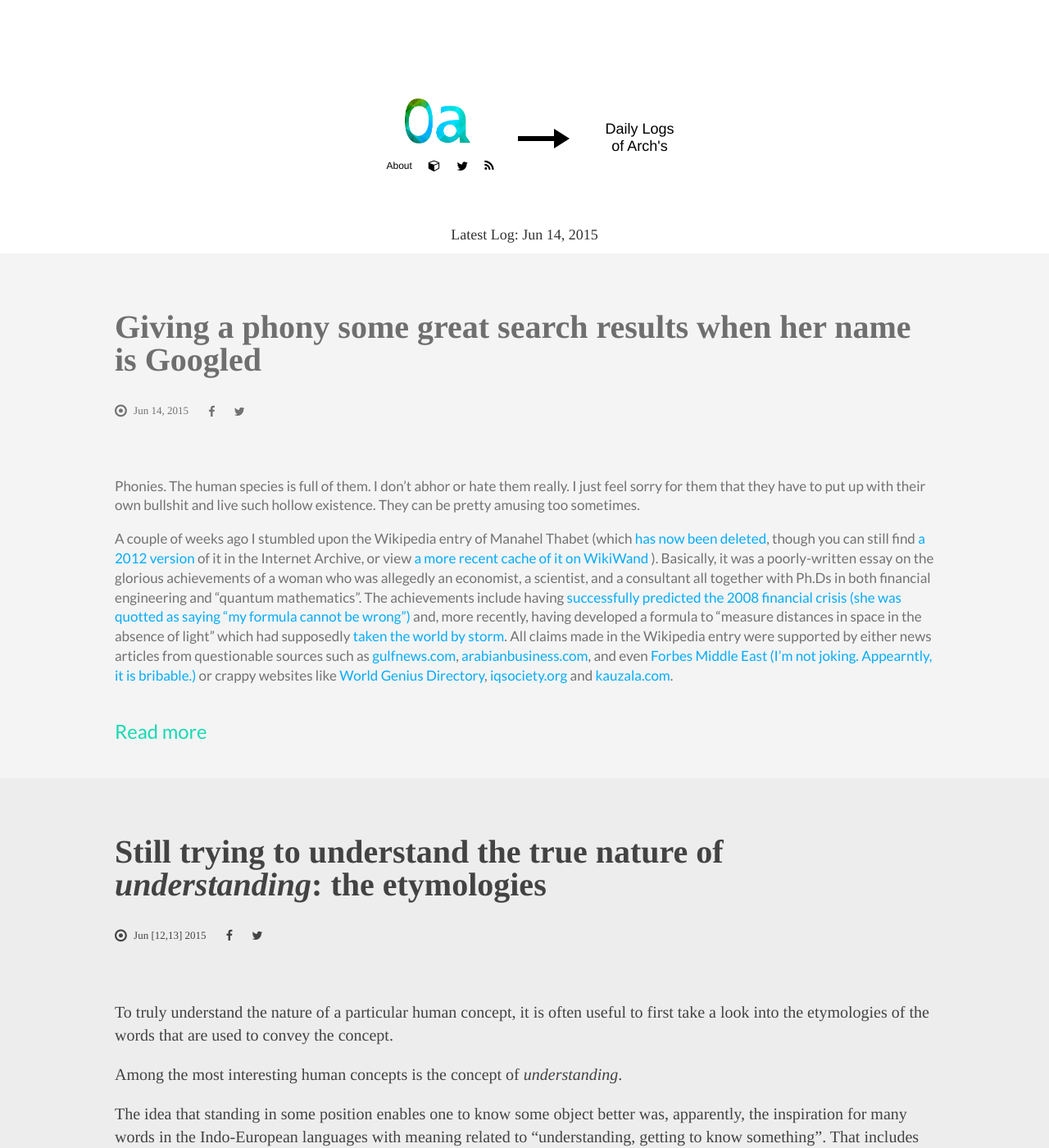
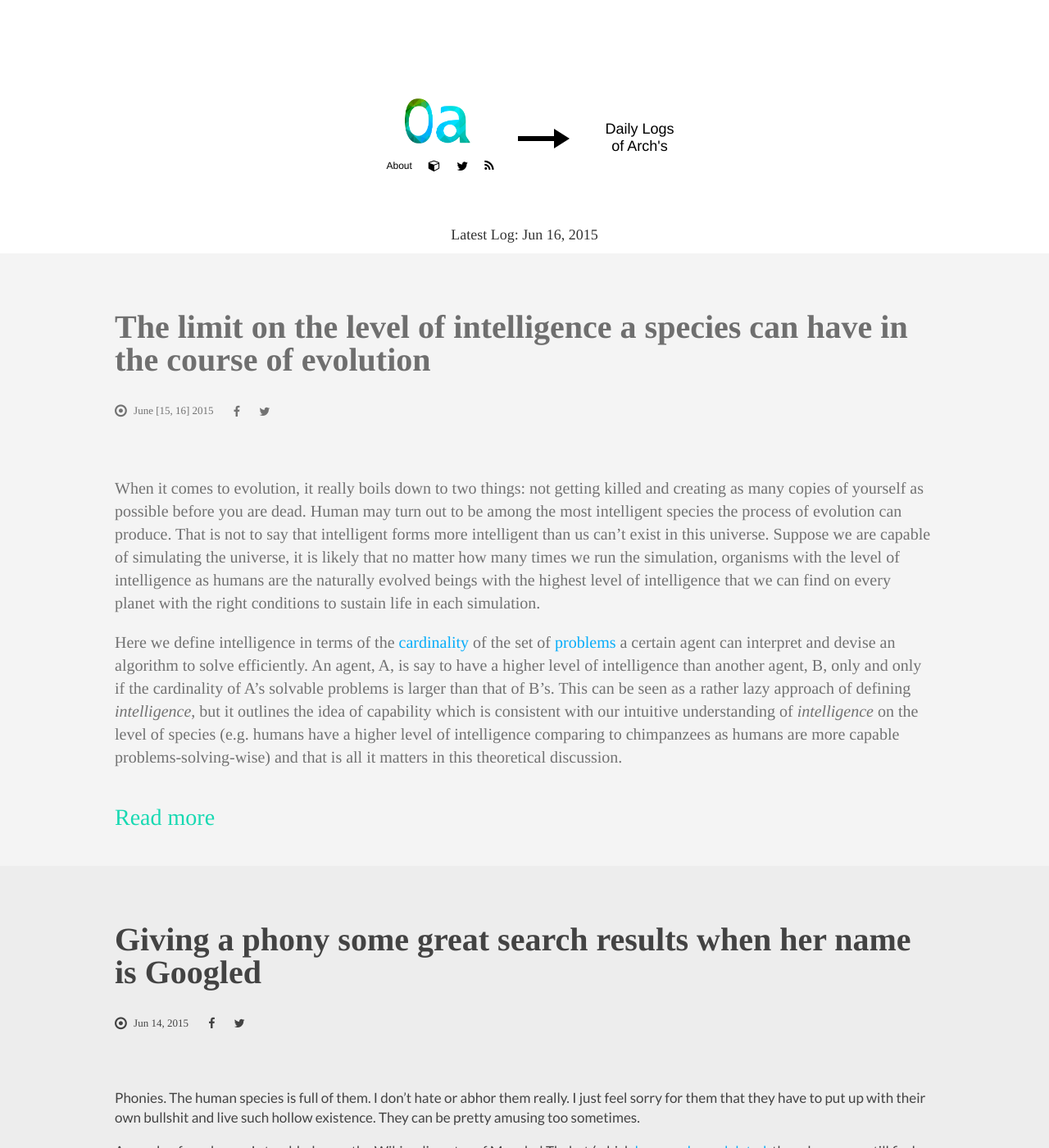
Before and after one commit to archywillhe/0a-Jekyll, a Jekyll site: the page built from dailyLogs.html, in a window 1280 px wide and 1400 px high. Shown: the whole window at 82% size. Built offline with Jekyll 4.4.1, drawn with Linux system fonts in a browser that asks for light colours; nearby versions of some CDN libraries.

Commit message:
added The limit on the level of intelligence a species can have in the course of evolution

```diff
--- /dev/null
+++ b/_posts/2015-06-16-the-limit-on-the-level-of-intelligence-a-species-can-have-in-the-course-of-evolution.md
@@ -0,0 +1,31 @@
+---
+layout: dailylog
+postType: dailylog
+font: garamond
+extraClasses:
+postType: dailylog
+title: "The limit on the level of intelligence a species can have in the course of evolution"
+metaTitle:
+metaDescription:
+publishedOn:
+updateAt:
+readingTime:
+published: 1
+coverImg:
+subtitle:
+subtitleBottom:
+dates: June [15, 16] 2015
+extract: |
+    When it comes to evolution, it really boils down to two things: not getting killed and creating as many copies of yourself as possible before you are dead. Human may turn out to be among the most intelligent species the process of evolution can produce. That is not to say that intelligent forms more intelligent than us can't exist in this universe. Suppose we are capable of simulating the universe, it is likely that no matter how many times we run the simulation, organisms with the level of intelligence as humans are the naturally evolved beings with the highest level of intelligence that we can find on every planet with the right conditions to sustain life in each simulation.
+
+    Here we define intelligence in terms of the [cardinality](https://en.wikipedia.org/wiki/Cardinality) of the set of [problems](https://en.wikipedia.org/wiki/Computational_problem) a certain agent can interpret and devise an algorithm to solve efficiently. An agent, A, is say to have a higher level of intelligence than another agent, B, only and only if the cardinality of A's solvable problems is larger than that of B's. This can be seen as a rather lazy approach of defining *intelligence*, but it outlines the idea of capability which is consistent with our intuitive understanding of *intelligence* on the level of species (e.g. humans have a higher level of intelligence comparing to chimpanzees as humans are more capable problems-solving-wise) and that is all it matters in this theoretical discussion.
+---
+When it comes to evolution, it really boils down to two things: not getting killed and creating as many copies of yourself as possible before you are dead. Human may turn out to be among the most intelligent species the process of evolution can produce. That is not to say that intelligent forms more intelligent than us can't exist in this universe. Suppose we are capable of simulating the universe, it is likely that no matter how many times we run the simulation, organisms with the level of intelligence as humans are the naturally evolved beings with the highest level of intelligence that we can find on every planet with the right conditions to sustain life in each simulation.
+
+Here we define intelligence in terms of the [cardinality](https://en.wikipedia.org/wiki/Cardinality) of the set of [problems](https://en.wikipedia.org/wiki/Computational_problem) a certain agent can interpret and devise an algorithm to solve efficiently. An agent, A, is say to have a higher level of intelligence than another agent, B, only and only if the cardinality of A's solvable problems is larger than that of B's. This can be seen as a rather lazy approach of defining *intelligence*, but it outlines the idea of capability which is consistent with our intuitive understanding of *intelligence* on the level of species (e.g. humans have a higher level of intelligence comparing to chimpanzees as humans are more capable problems-solving-wise) and that is all it matters in this theoretical discussion.
+
+In response to [selective pressures](http://study.com/academy/lesson/selective-pressure-definition-example-quiz.html), the brain evolves and develops adaptive trait that enables it to perform some computation (e.g. [the acquisition of languages](http://www.sage-ereference.com/view/humandevelopment/n371.xml) for communication) which would bring its host survival and reproductive advantages. With the corresponding factors that result in a higher likelihood for such adaptations, that is how the descendants of an organism can have a higher level of intelligence over time. The rarity of that turns out to be positively correlated with the level of intelligence possessed. We are (apparently) the only species to have reached this level of intelligence on Earth. As we can see, this is a very special level of intelligence to have. It enables the species to learn and make advancement in technology, and at some point in time capable of ensuring the survival of its members, prolonging their life expectancy, and significantly modifying natural environments, and have absolute domination of all other species it encounters.
+
+However, members of species possessing this level of intelligence (e.g. the Homo Sapiens) would too possess trails from ancestry with lower level of intelligence that were once useful for survival but no longer so and yet still govern some aspects of their behaviors and psychology. It would be highly unlikely that somehow there are intense selection pressures that would increase the frequency of alleles giving rise to higher level of intelligence over time in the gene pool. It is thus no surprise that such species often go extinct [due to whatever reasons](https://en.wikipedia.org/wiki/Human_extinction#Possible_scenarios), before some of their descendants manage to further evolve into species with higher level of intelligence. And that can a solution to one aspect of [Fermi's paradox](https://en.wikipedia.org/wiki/Russell's_paradox) as why we have yet come in contact with any extraterrestrial civilization that have developed interstellar travel (suppose such imaginable technology can be easily developed by species with higher level of intelligence than us).
+
+Now the question is: what about intelligent machines developed by some members of the species collectively? If developed, can the intelligent machines improve themselves and evolve to have an even higher level of intelligence before they meet their end? That is what I am interested in finding out before I meet mine.
```
Also changed, not shown: _posts/2015-06-14-giving-a-phony-some-great-search-results-when-her-name-is-googled.md (+6 -2 lines), assets/img/blocked.jpg (added), 1 other file.
